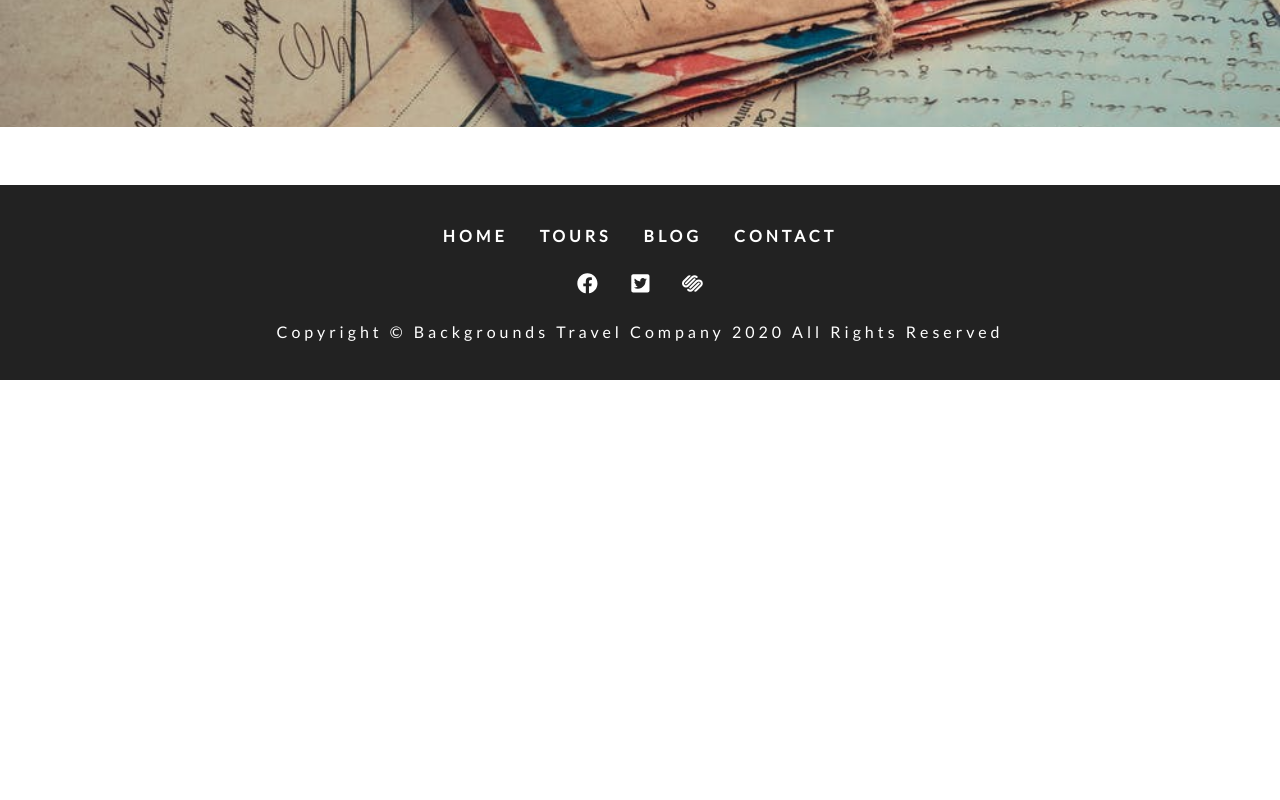
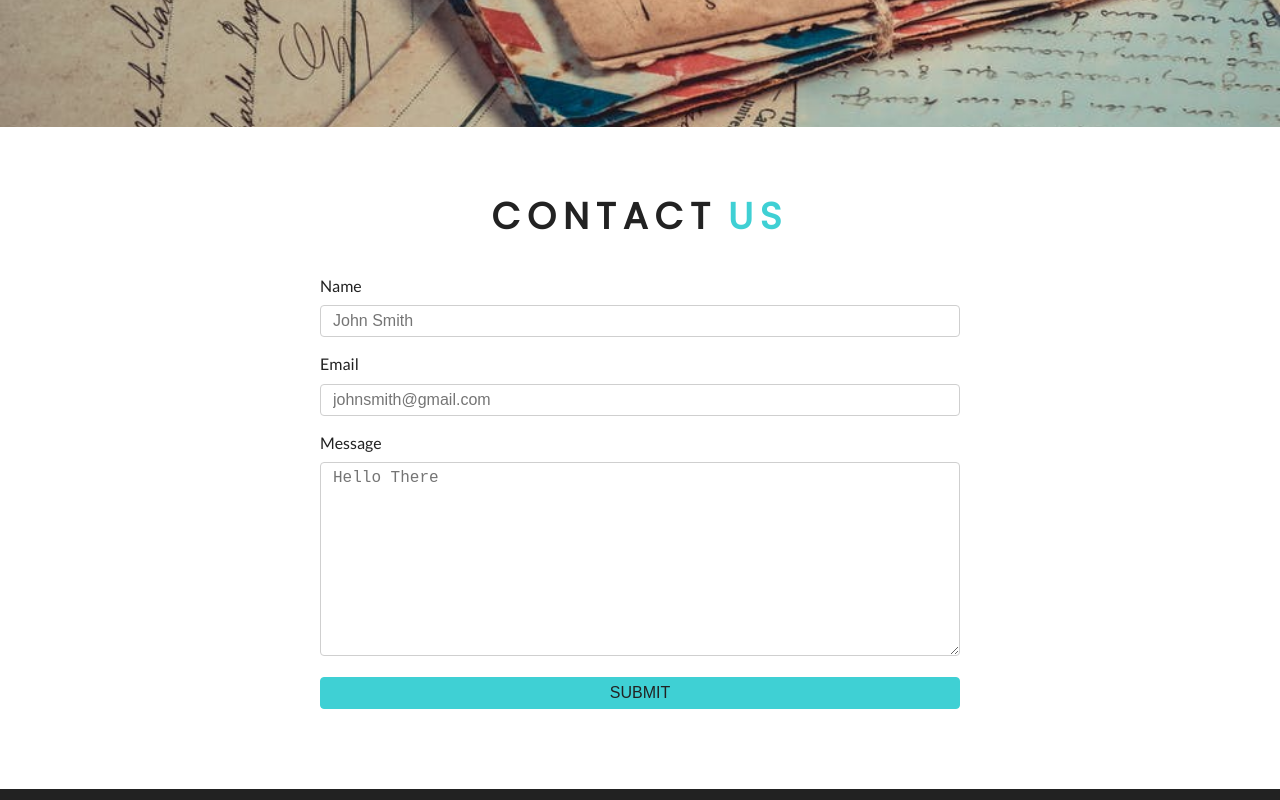
Before and after one commit to jyataslam/gatsby_backroads, a Gatsby site: page /contact in a window 1280 px wide. Shown: the part 420-1220 px from the top of the page. Before the commit the page ends 800 px from the top, so only its background shows below. Built offline with nearby package versions, Linux system fonts and the light colour scheme; Gatsby itself is replaced by a stand-in of ours.

Commit message:
env variables added

```diff
--- a/gatsby-config.js
+++ b/gatsby-config.js
@@ -3,6 +3,10 @@
  *
  * See: https://www.gatsbyjs.org/docs/gatsby-config/
  */
+
+require("dotenv").config({
+    path: `.env.${process.env.NODE_ENV}`,
+})
 
 module.exports = {
     /* Your site config here */
@@ -20,8 +24,17 @@ module.exports = {
                 path: `${__dirname}/src/images/`,
             },
         },
+        {
+            resolve: `gatsby-source-contentful`,
+            options: {
+                spaceId: process.env.CONTENTFUL_SPACE_ID,
+                // Learn about environment variables: https://gatsby.dev/env-vars
+                accessToken: process.env.CONTENTFUL_ACCESS_TOKEN
+            },
+        },
         `gatsby-plugin-sass`,
         `gatsby-transformer-sharp`,
         `gatsby-plugin-sharp`,
+        `gatsby-plugin-transition-link`,
     ],
 }
--- a/package.json
+++ b/package.json
@@ -16,14 +16,18 @@
   "dependencies": {
     "babel-plugin-styled-components": "^1.10.7",
     "bootstrap": "^4.5.0",
+    "dotenv": "^8.2.0",
     "gatsby": "^2.23.12",
     "gatsby-background-image": "^1.1.1",
     "gatsby-image": "^2.4.13",
     "gatsby-plugin-sass": "^2.3.10",
     "gatsby-plugin-sharp": "^2.6.18",
     "gatsby-plugin-styled-components": "^3.3.9",
+    "gatsby-plugin-transition-link": "^1.20.2",
+    "gatsby-source-contentful": "^2.3.26",
     "gatsby-source-filesystem": "^2.3.19",
     "gatsby-transformer-sharp": "^2.5.10",
+    "gsap": "^3.4.0",
     "node-sass": "^4.14.1",
     "react": "^16.12.0",
     "react-dom": "^16.12.0",
--- /dev/null
+++ b/src/components/Contact/Contact.js
@@ -0,0 +1,59 @@
+import React from "react"
+import Title from "../Title"
+import styles from "../../css/contact.module.css"
+
+const Contact = () => {
+    return (
+        <section className={styles.contact}>
+            <Title title="Contact" subtitle="Us" />
+            <div className={styles.center}>
+                <form
+                    action="https://formspree.io/jasonyata@gmail.com"
+                    method="POST"
+                    className={styles.form}
+                >
+                    <div>
+                        <label htmlFor="name">name</label>
+                        <input
+                            type="text"
+                            name="name"
+                            id="name"
+                            className={styles.formControl}
+                            placeholder="John Smith"
+                        />
+                    </div>
+                    <div>
+                        <label htmlFor="email">email</label>
+                        <input
+                            type="email"
+                            name="email"
+                            id="email"
+                            className={styles.formControl}
+                            placeholder="johnsmith@gmail.com"
+                        />
+                    </div>
+                    <div>
+                        <label htmlFor="message">message</label>
+                        <textarea
+                            name="message"
+                            id="message"
+                            cols="30"
+                            rows="10"
+                            className={styles.formControl}
+                            placeholder="Hello There"
+                        ></textarea>
+                    </div>
+                    <div>
+                        <input
+                            type="submit"
+                            value="Submit"
+                            className={styles.submit}
+                        />
+                    </div>
+                </form>
+            </div>
+        </section>
+    )
+}
+
+export default Contact
--- a/src/components/Navbar.js
+++ b/src/components/Navbar.js
@@ -1,5 +1,5 @@
 import React, { useState } from "react"
-import { Link } from "gatsby"
+import AniLink from "gatsby-plugin-transition-link/AniLink";
 
 import styles from "../css/navbar.module.css"
 import { FaAlignRight } from "react-icons/fa"
@@ -28,7 +28,7 @@ const Navbar = () => {
                     {links.map((item, index) => {
                         return (
                             <li key={index}>
-                                <Link to={item.path}>{item.text}</Link>
+                                <AniLink fade to={item.path}>{item.text}</AniLink>
                             </li>
                         )
                     })}
--- a/src/pages/404.js
+++ b/src/pages/404.js
@@ -1,5 +1,5 @@
 import React from 'react'
-import { Link } from 'gatsby'
+import AniLink from "gatsby-plugin-transition-link/AniLink";
 
 import Layout from '../components/Layout'
 import Banner from '../components/Banner'
@@ -11,9 +11,9 @@ export default function error() {
         <Layout>
             <header className={styles.error}>
                 <Banner title="Oops, this page doesn't exist">
-                    <Link to="/" className="btn-white">
+                    <AniLink fade to="/" className="btn-white">
                         Back To Home Page
-                    </Link>
+                    </AniLink>
                 </Banner>
             </header>
         </Layout>
--- a/src/pages/blog.js
+++ b/src/pages/blog.js
@@ -1,5 +1,5 @@
 import React from "react"
-import { Link, graphql, useStaticQuery } from "gatsby"
+import { graphql } from "gatsby"
 import StyledHero from "../components/StyledHero"
 import Layout from "../components/Layout"
 
--- a/src/pages/contact.js
+++ b/src/pages/contact.js
@@ -2,11 +2,13 @@ import React from 'react'
 import Layout from '../components/Layout'
 import StyledHero from '../components/StyledHero'
 import { graphql } from 'gatsby'
+import Contact from '../components/Contact/Contact'
 
 export default function contact({data}) {
     return (
         <Layout>
             <StyledHero img={data.contactBcg.childImageSharp.fluid}></StyledHero>
+            <Contact />
         </Layout>
     )
 }
```
Also changed, not shown: 2 other files.
